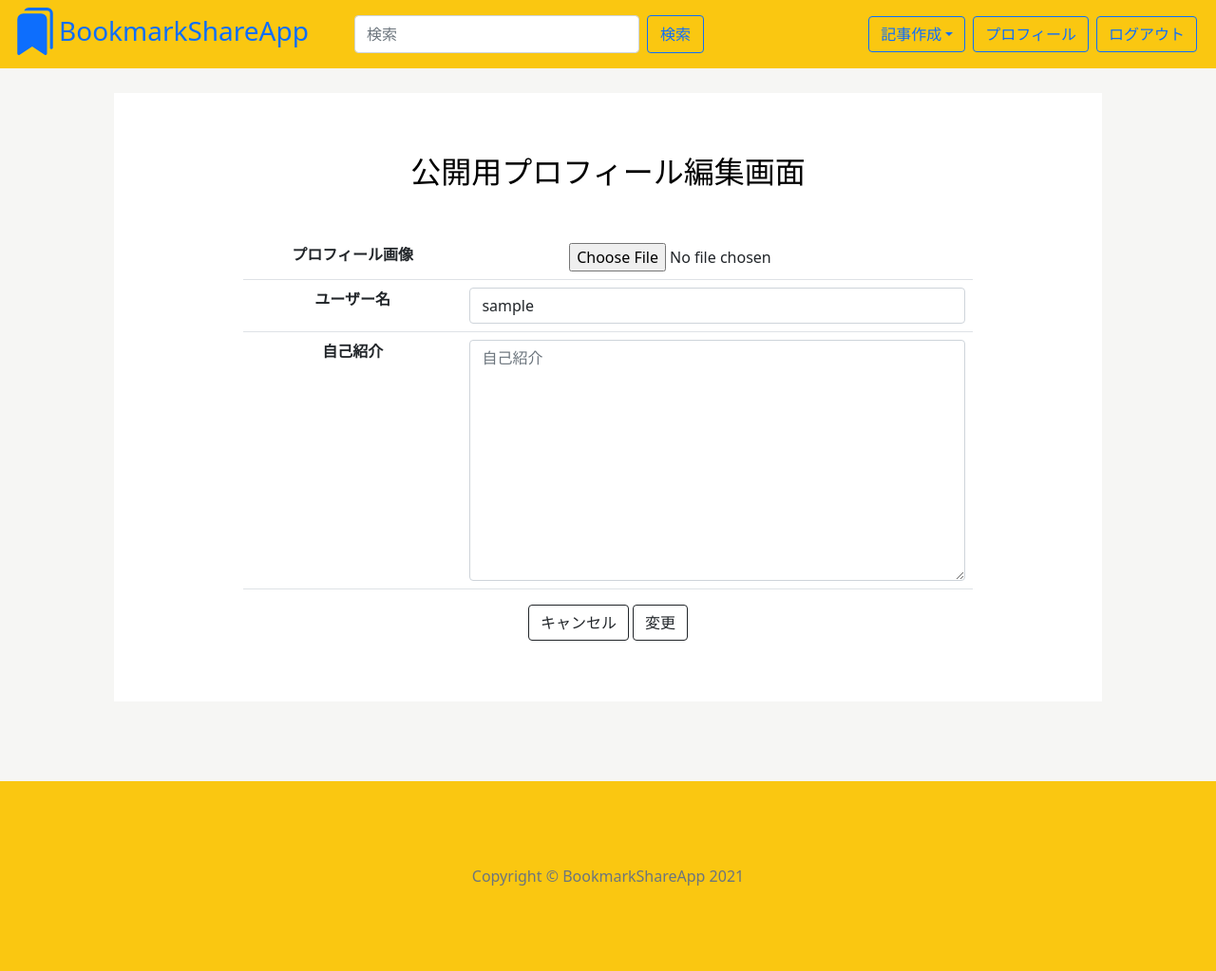
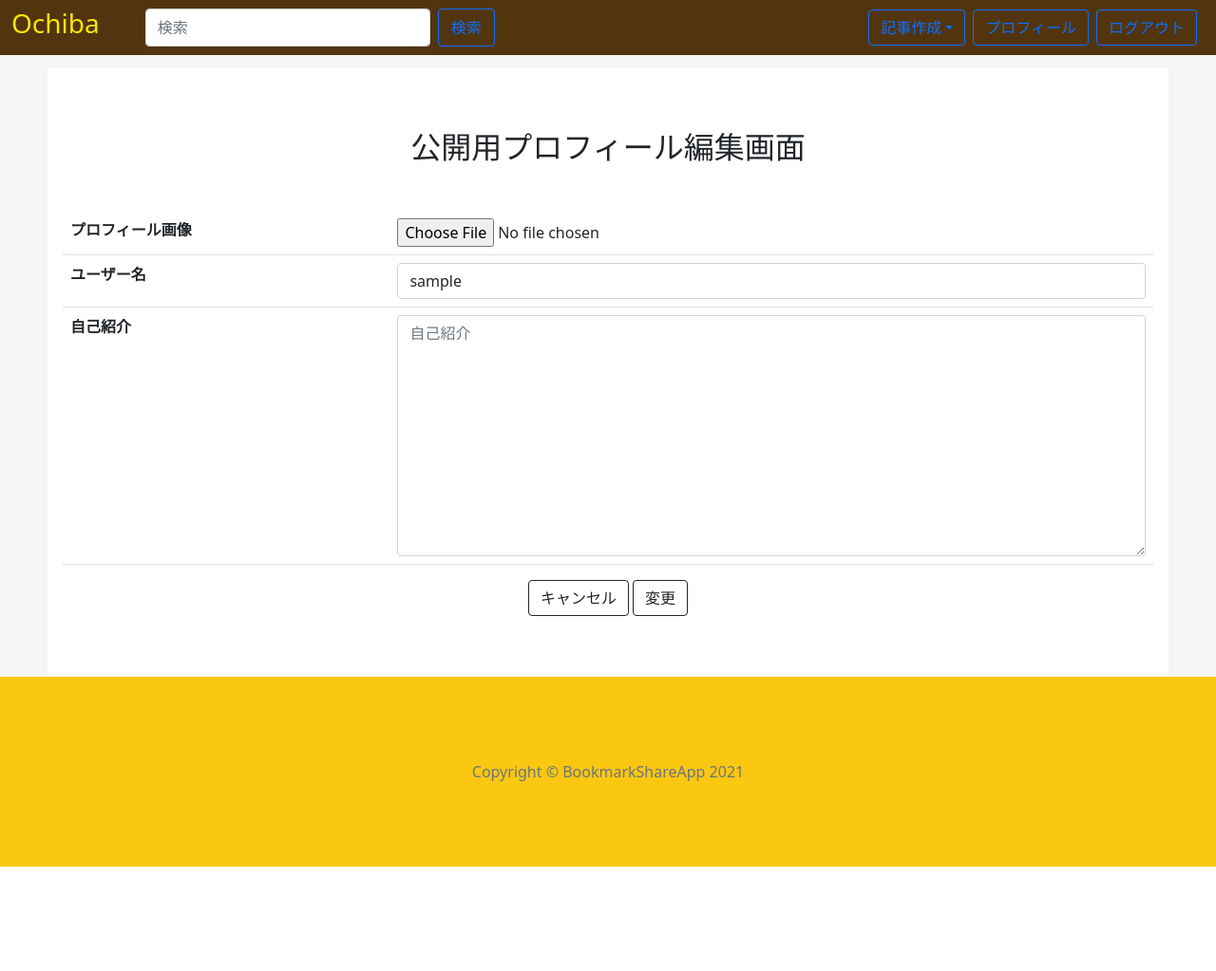
Before and after one commit to manasan-iTL/ochiba-backend, a Django app: a page that uses templates/header.html in a window 1280 px wide. Shown: the whole page at 95% size. After the commit the page ends 913 px from the top, so only its background shows below. Run offline with Django 3.2, Linux system fonts and the light colour scheme; the visitor is signed in with stand-in values (Sample User, id 1); data comes from the database, SQL or seed files in the repository; some libraries are stand-ins or nearby versions; some web fonts are replaced.

Commit message:
レスポンシブ対応、デザインの変更

```diff
--- a/static/css/articles.css
+++ b/static/css/articles.css
@@ -1,3 +1,4 @@
+@charset "UTF-8";
 .layout-index.p-3.mx-3 .table {
   margin-right: auto;
   margin-left: auto;
@@ -27,4 +28,17 @@
 .layout-index.p-3.mx-3 .form_status {
   text-align: left;
 }
+
+.article {
+  padding: 0.5em 1em;
+  margin: 40px auto;
+  color: #000000;
+  background: #ede8e2e2;
+  /*背景色*/
+  border-top: solid 6px #553e17;
+  -webkit-box-shadow: 0 3px 4px rgba(0, 0, 0, 0.32);
+          box-shadow: 0 3px 4px rgba(0, 0, 0, 0.32);
+  /*影*/
+  max-width: 800px;
+}
 /*# sourceMappingURL=articles.css.map */
--- a/static/css/articles.scss
+++ b/static/css/articles.scss
@@ -28,3 +28,13 @@
     text-align: left;
   }
 }
+
+.article {
+  padding: 0.5em 1em;
+  margin: 40px auto;
+  color: #000000;
+  background: #ede8e2e2;/*背景色*/
+  border-top: solid 6px rgb(85, 62, 23);
+  box-shadow: 0 3px 4px rgba(0, 0, 0, 0.32);/*影*/
+  max-width: 800px;
+}
--- a/static/css/header.css
+++ b/static/css/header.css
@@ -61,3 +61,13 @@
   text-decoration: none;
   color: #333;
 } */
+
+/* .app_title {
+  color: rgb(144, 19, 29);
+  font-size: xx-large;
+  background-color: brown;
+} */
+
+.app_logo {
+  color: rgb(255, 230, 0);
+}
--- a/static/css/offcanvas.css
+++ b/static/css/offcanvas.css
@@ -10,15 +10,15 @@ body {
 @media (max-width: 991.98px) {
   .offcanvas-collapse {
     position: fixed;
-    top: 56px; /* Height of navbar */
+    top: 54px; /* Height of navbar */
     bottom: 0;
     left: 100%;
-    width: 100%;
+    width: 390px;
     padding-right: 1rem;
     padding-left: 1rem;
     overflow-y: auto;
     visibility: hidden;
-    background-color: #343a40;
+    background-color: #7f5c3995;
     transition: transform .3s ease-in-out, visibility .3s ease-in-out;
   }
   .offcanvas-collapse.open {
--- a/static/css/profile.css
+++ /dev/null
@@ -1,43 +0,0 @@
-@charset "UTF-8";
-.profile_body {
-  /* background-color:#ffffff; */
-  height: 40vh;
-  width: 90vw;
-  text-align: center;
-}
-
-.data img {
-  border-radius: 50%;
-  /* 角丸半径を50%にする(=円形にする) */
-}
-
-.text-center.my-5 {
-  color: black;
-}
-
-.pro_txt {
-  display: -webkit-box;
-  display: -ms-flexbox;
-  display: flex;
-  -webkit-box-orient: horizontal;
-  -webkit-box-direction: normal;
-      -ms-flex-direction: row;
-          flex-direction: row;
-}
-
-.btn.btn-outline-dark.mb-5 {
-  /* margin-left: 1000px; */
-  bottom: 0px;
-}
-
-.prof {
-  margin-left: auto;
-  margin-right: auto;
-  width: 60vw;
-  text-align: center;
-}
-
-.prof .form_name {
-  width: 7vw;
-}
-/*# sourceMappingURL=profile.css.map */
--- a/static/css/profile.scss
+++ /dev/null
@@ -1,43 +0,0 @@
-.profile_body{
-  /* background-color:#ffffff; */
-  height: 40vh;
-  width: 90vw;
-  text-align: center;
-}
-
-.data{
-  img{
-    border-radius: 50%;  /* 角丸半径を50%にする(=円形にする) */
-  }
-}
-
-.text-center.my-5{
-  color: black;
-}
-
-
-.pro_txt{
-  display: flex;
-  flex-direction: row;
-}
-
-
-.btn.btn-outline-dark.mb-5{
-  /* margin-left: 1000px; */
-  bottom: 0px;
-}
-
-
-.prof{
-  // display: flex;
-  margin-left: auto;
-  margin-right: auto;
-  width: 60vw;
-  text-align: center;
-  // background-color: hotpink;
-  // text-align: center;
-    .form_name{
-      // color: blue;
-      width: 7vw;
-    }
-}
--- /dev/null
+++ b/static/css/responsive_profile.css
@@ -0,0 +1,4 @@
+.tbody {
+  text-align: center;
+}
+/*# sourceMappingURL=responsive_profile.css.map */
--- /dev/null
+++ b/static/css/responsive_profile.scss
@@ -0,0 +1,3 @@
+.tbody {
+  text-align: center;
+}
--- a/templates/account/login.html
+++ b/templates/account/login.html
@@ -19,7 +19,7 @@
       <path d="M2 4a2 2 0 0 1 2-2h6a2 2 0 0 1 2 2v11.5a.5.5 0 0 1-.777.416L7 13.101l-4.223 2.815A.5.5 0 0 1 2 15.5V4z"/>
       <path d="M4.268 1A2 2 0 0 1 6 0h6a2 2 0 0 1 2 2v11.5a.5.5 0 0 1-.777.416L13 13.768V2a1 1 0 0 0-1-1H4.268z"/>
     </svg>
-    <h1 class="h3 my-3 font-weight-normal">BookmarkShareApp</h1>
+    <h1 class="h3 my-3 font-weight-normal">Ochiba</h1>
   </div>
   <!-- {% include "socialaccount/snippets/provider_list.html" with process="login"%} -->
   <!-- http://127.0.0.1:8000/account/google/login/?process=login -->
--- a/templates/accounts/profile_edit.html
+++ b/templates/accounts/profile_edit.html
@@ -1,4 +1,4 @@
-{% extends "base_profile.html" %}
+{% extends "base_login.html" %}
 {% load widget_tweaks %}
 
 {% block main %}
--- a/templates/articles/detail.html
+++ b/templates/articles/detail.html
@@ -1,8 +1,8 @@
-{% extends 'base.html' %}
+{% extends 'base_login.html' %}
 {% load static %}
 
 {% block main %}
-<div class="p-3 mx-3" style="background-color: white;">
+<div class="article">
     <div class="mt-3">
         <div class="text-center my-5">
             <h2>{{ post.title }}</h2>
--- a/templates/header.html
+++ b/templates/header.html
@@ -12,12 +12,13 @@
     <link rel="stylesheet" href="{% static 'css/main.css' %}">
     <link rel="stylesheet" href="{% static 'css/sticky-footer.css' %}">
     <link rel="stylesheet" href="{% static 'css/header.css' %}">
-    <link rel="stylesheet" href="{% static 'css/dialog.css' %}">
+    <!-- <link rel="stylesheet" href="{% static 'css/dialog.css' %}">  -->
     <link rel="stylesheet" href="{% static 'css/articles.css' %}">
-    <link rel="stylesheet" href="{% static 'css/profile.css' %}">
+    <link rel="stylesheet" href="{% static 'css/responsive_profile.css' %}">
     <link rel="stylesheet" href="{% static 'css/offcanvas.css' %}">
-    <!-- <link rel="stylesheet" href="{% static 'css/layout-index.css' %}">  -->
     <link rel="stylesheet" href="{% static 'css/style_index.css' %}">
+
+    <link rel="stylesheet" href="{% static 'css/layout-index.css' %}">
 
     {% block head %}
     {% endblock %}
@@ -25,15 +26,15 @@
 </head>
 <body>
     <header class="header">
-        <nav class="navbar navbar-expand-lg fixed-top" style="background-color: rgb(250, 199, 17);" aria-label="Main navigation">
+        <nav class="navbar navbar-expand-lg fixed-top" style="background-color: #52350f;" aria-label="Main navigation">
             <div class="container-fluid">
               <div class="me-5">
-                <a class="d-inline-flex" href="{%url 'index' %}">
-                    <svg xmlns="http://www.w3.org/2000/svg" width="50" height="50" fill="currentColor" class="bi bi-bookmarks-fill" viewBox="0 0 16 16">
+                <a class="app_logo" href="{%url 'index' %}">
+                    <!-- <svg xmlns="http://www.w3.org/2000/svg" width="50" height="50" fill="currentColor" class="bi bi-bookmarks-fill" viewBox="0 0 16 16">
                         <path d="M2 4a2 2 0 0 1 2-2h6a2 2 0 0 1 2 2v11.5a.5.5 0 0 1-.777.416L7 13.101l-4.223 2.815A.5.5 0 0 1 2 15.5V4z"/>
                         <path d="M4.268 1A2 2 0 0 1 6 0h6a2 2 0 0 1 2 2v11.5a.5.5 0 0 1-.777.416L13 13.768V2a1 1 0 0 0-1-1H4.268z"/>
-                    </svg>
-                    <h3 class="m-auto">BookmarkShareApp</h3>
+                    </svg> -->
+                    <h3 class="app_title">Ochiba</h3>
                 </a>
               </div>
               <button class="navbar-toggler p-0 border-0 btn-outline-primary" type="button" data-bs-toggle="offcanvas" aria-label="Toggle navigation">
```
Also changed, not shown: BookmarkShareApp/settings/development.py (+2 -6 lines), templates/accounts/profile.html (+23 -11 lines), templates/articles/index.html (+7 -3 lines), 3 other files.
